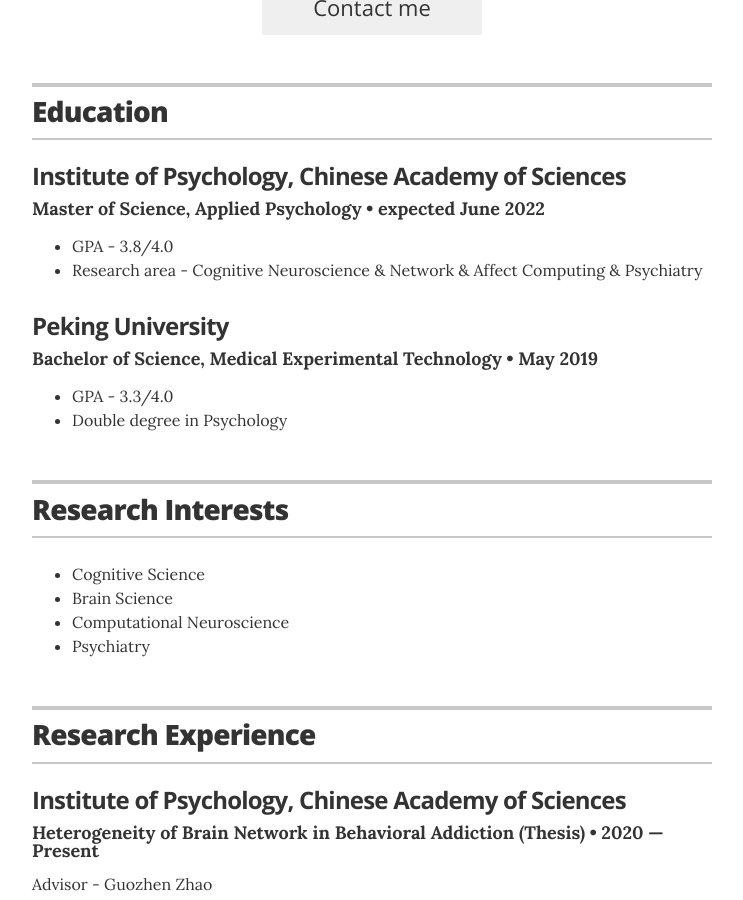
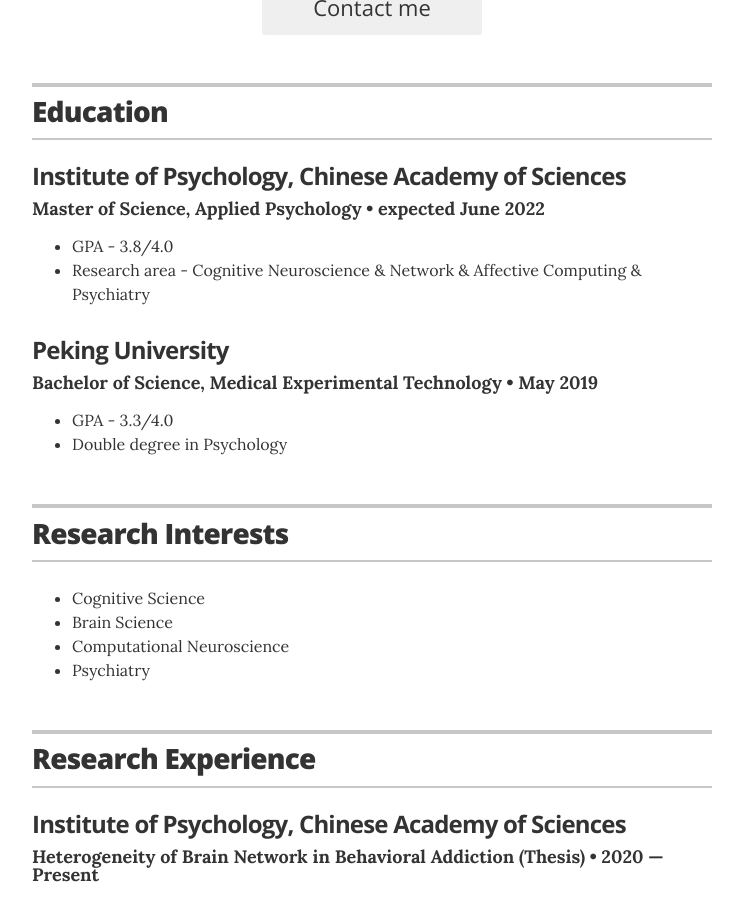
Before and after one commit to PsychYan/PsychYan.github.io, a Jekyll site: the page built from index.html, in a window 1280 px wide and 900 px high, scrolled down 420 px. Shown: the whole window, without its empty margins (268-1011 px from the left). Built offline with Jekyll 4.4.1, drawn with Linux system fonts in a browser that asks for light colours.

Commit message:
Update education.yml

```diff
--- a/_data/education.yml
+++ b/_data/education.yml
@@ -4,7 +4,7 @@
   year: expected June 2022
   awards:
     - award: GPA - 3.8/4.0
-    - award: Research area - Cognitive Neuroscience & Network & Affect Computing & Psychiatry
+    - award: Research area - Cognitive Neuroscience & Network & Affective Computing & Psychiatry
 #  summary: If you had any meaningful roles at college, feel free to write about them here
 
 - degree: Bachelor of Science, Medical Experimental Technology
```
